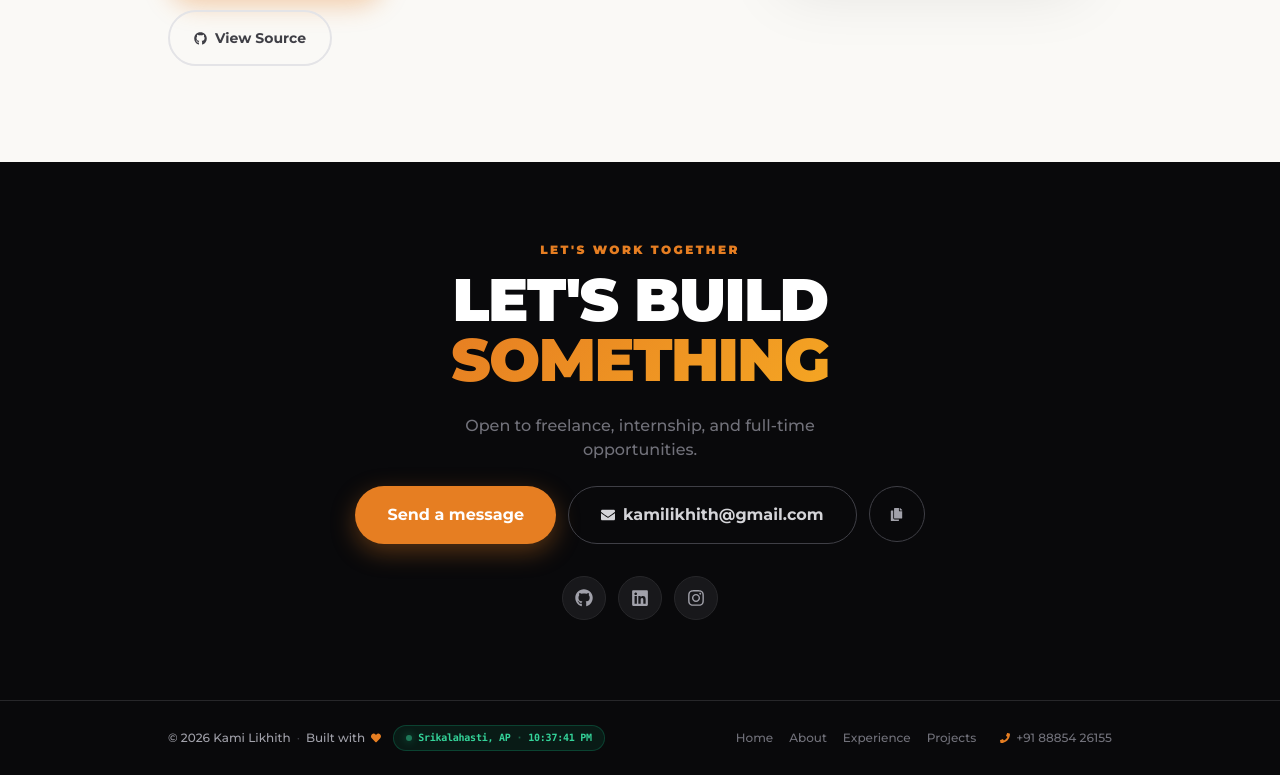
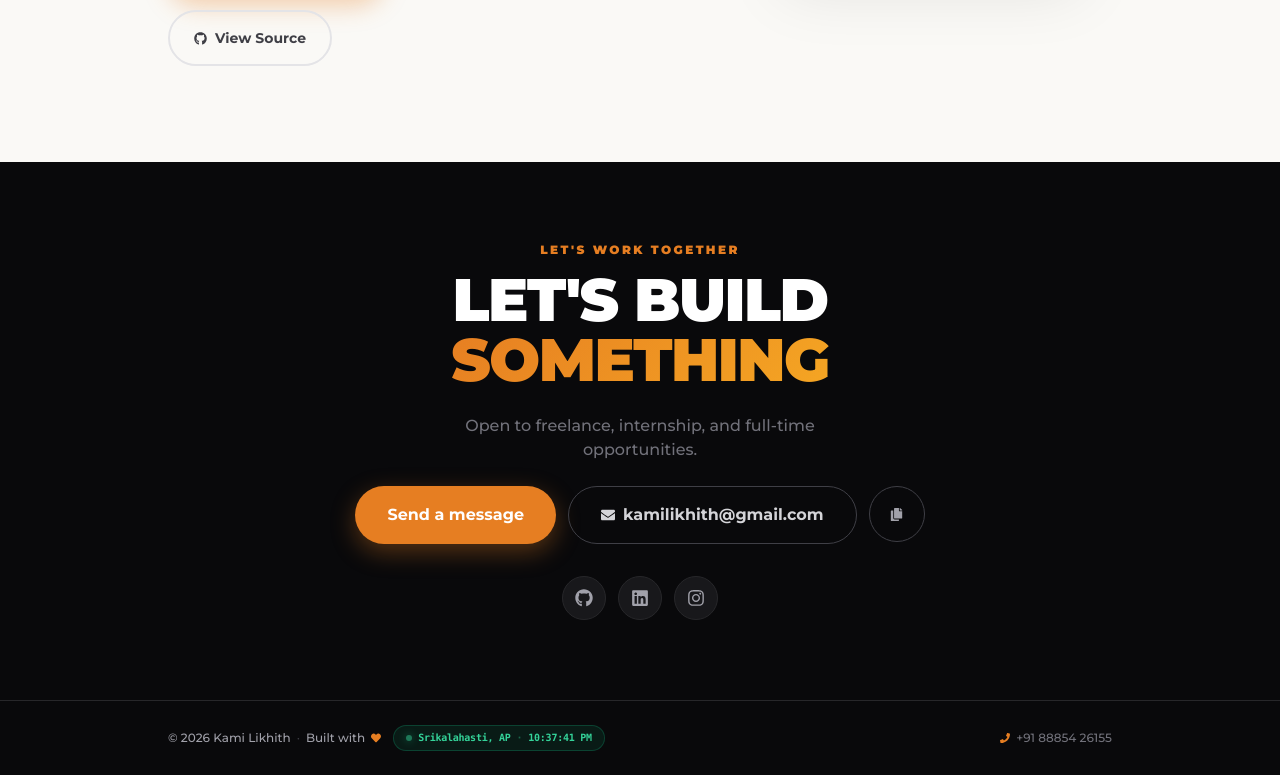
Before and after one commit to likhith3035/my-portfolio, a React (Vite) app: page / in a window 1280 px wide. Shown: the part 8322-9097 px from the top of the page. Built offline with nearby package versions, Linux system fonts and the light colour scheme.

Commit message:
refactor(footer): remove navigation links (home, about, experience, projects)

```diff
--- a/src/components/Footer.jsx
+++ b/src/components/Footer.jsx
@@ -7,13 +7,6 @@ const SOCIALS = [
   { href: 'https://github.com/likhith3035',                               icon: <FaGithub />,    label: 'GitHub'    },
   { href: 'https://linkedin.com/in/likhith-kami',                        icon: <FaLinkedin />,  label: 'LinkedIn'  },
   { href: 'https://www.instagram.com/lucky__likhith',                    icon: <FaInstagram />, label: 'Instagram' },
-];
-
-const NAV = [
-  { href: '#home',       label: 'Home'       },
-  { href: '#about',      label: 'About'      },
-  { href: '#experience', label: 'Experience' },
-  { href: '#projects',   label: 'Projects'   },
 ];
 
 export default function Footer() {
@@ -45,12 +38,6 @@ export default function Footer() {
     sound.success();
     setCopied(true);
     setTimeout(() => setCopied(false), 2000);
-  };
-
-  const scrollTo = (e, href) => {
-    e.preventDefault();
-    sound.click();
-    document.querySelector(href)?.scrollIntoView({ behavior: 'smooth', block: 'start' });
   };
 
   return (
@@ -158,21 +145,8 @@ export default function Footer() {
             </span>
           </div>
 
-          {/* Right: nav + contact */}
+          {/* Right: contact */}
           <div className="flex items-center gap-6 flex-wrap justify-center">
-            <nav className="flex gap-4">
-              {NAV.map(link => (
-                <a
-                  key={link.href}
-                  href={link.href}
-                  onClick={e => scrollTo(e, link.href)}
-                  className="hover:text-white transition-colors"
-                >
-                  {link.label}
-                </a>
-              ))}
-            </nav>
-
             <a href="tel:+918885426155" className="flex items-center gap-1.5 hover:text-white transition-colors">
               <FaPhone size={10} className="text-[var(--accent)]" />
               +91 88854 26155
```
